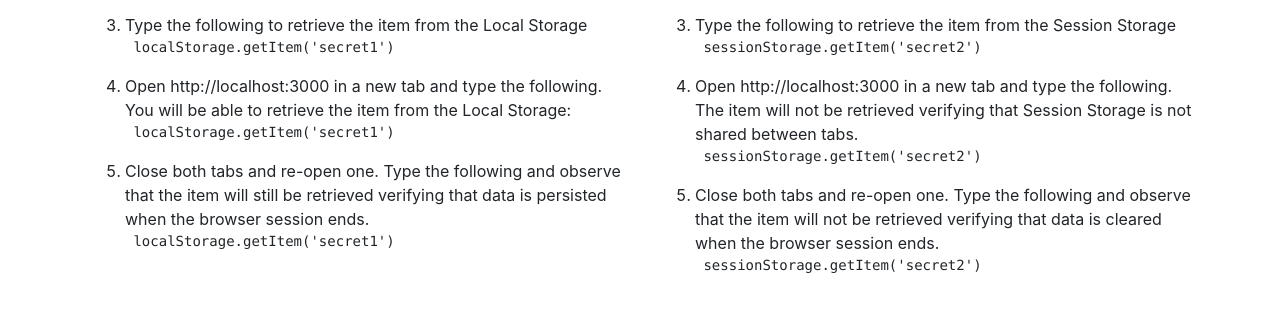
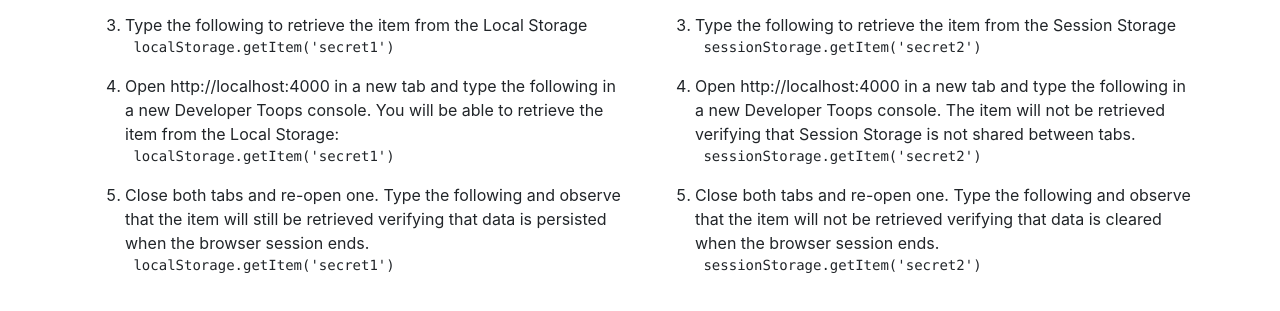
Before and after one commit to esarafianou/browser-storage, a website: page localvsSessionStorage/index.html in a window 1280 px wide. Shown: the part 309-620 px from the top of the page. Drawn offline with nearby package versions, Linux system fonts and the light colour scheme.

Commit message:
Text error fixes and improvements

```diff
--- a/localvsSessionStorage/index.html
+++ b/localvsSessionStorage/index.html
@@ -50,9 +50,9 @@
                   <li>Type the following to retrieve the item from the Local Storage
                     <pre> localStorage.getItem('secret1')</pre>
                   </li>
-                  <li> Open http://localhost:3000 in a new tab and type the
-                    following. You will be able to retrieve the item from the
-                    Local Storage:
+                  <li> Open http://localhost:4000 in a new tab and type the
+                    following in a new Developer Toops console. You will be
+                    able to retrieve the item from the Local Storage:
                     <pre> localStorage.getItem('secret1')</pre>
                   </li>
                   <li> Close both tabs and re-open one. Type the following and
@@ -71,9 +71,10 @@
                   <li>Type the following to retrieve the item from the Session Storage
                     <pre> sessionStorage.getItem('secret2')</pre>
                   </li>
-                  <li> Open http://localhost:3000 in a new tab and type the
-                    following. The item will not be retrieved verifying that
-                    Session Storage is not shared between tabs.
+                  <li> Open http://localhost:4000 in a new tab and type the
+                    following in a new Developer Toops console. The item will
+                    not be retrieved verifying that Session Storage is not
+                    shared between tabs.
                     <pre> sessionStorage.getItem('secret2')</pre>
                   </li>
                   <li> Close both tabs and re-open one. Type the following and
```
